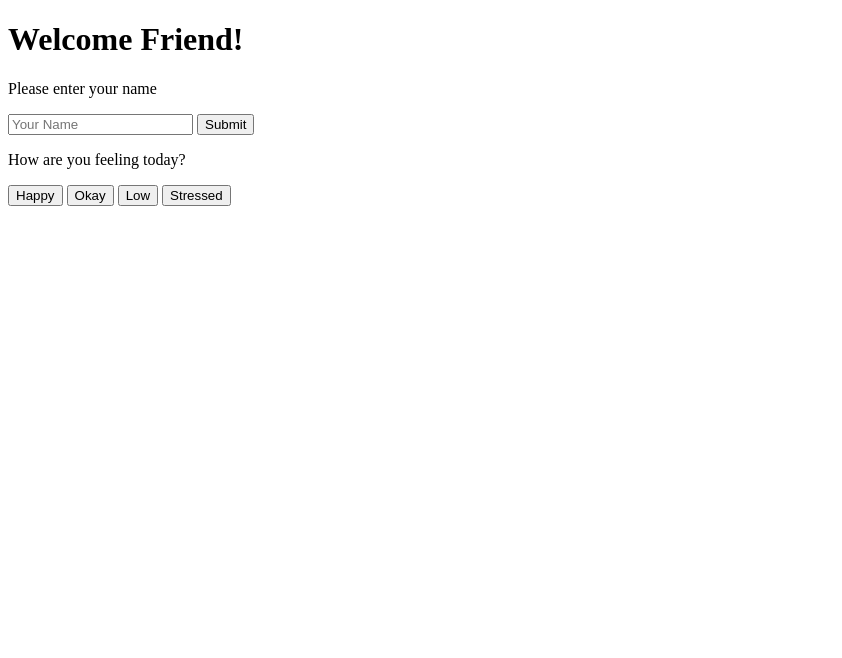
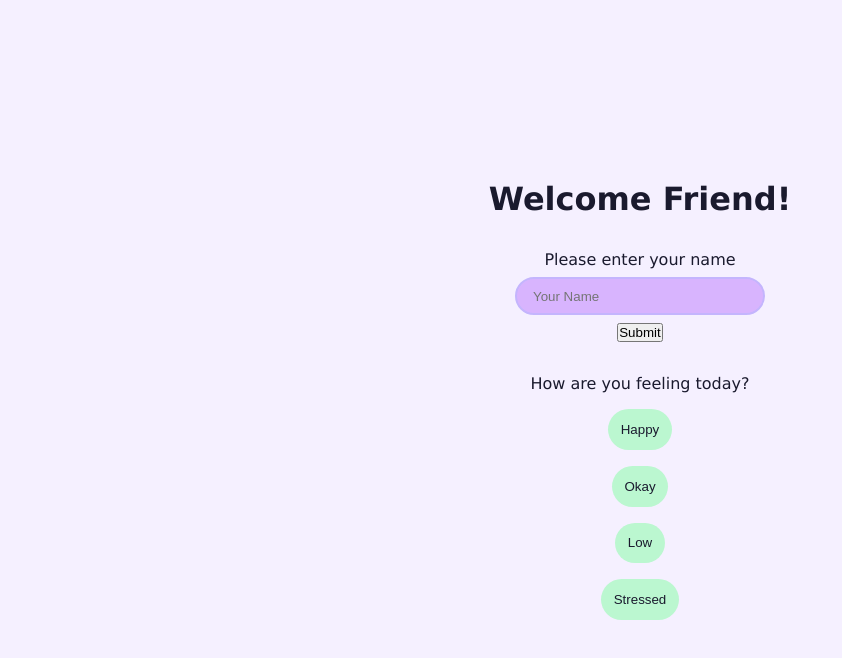
Before and after one commit to Quenskelia/Mental-Health-app, a website: page public/index.html in a window 1280 px wide. Shown: the whole page, without its empty margins (0-842 px from the left). Drawn offline with Linux system fonts and the light colour scheme.

Commit message:
Added some CSS to the index.html page. I added the start to the css styling for the first page. I also made sure to link the sytle sheet in the index.html file itself.

```diff
--- a/public/index.html
+++ b/public/index.html
@@ -4,6 +4,7 @@
     <meta charset="UTF-8">
     <meta name="viewport" content="width=device-width, initial-scale=1.0">
     <title>Mental Health App</title>
+    <link rel="stylesheet" href="style.CSS">
 </head>
 <body>
     <main>
--- /dev/null
+++ b/public/style.CSS
@@ -0,0 +1,80 @@
+*{
+    margin: 0;
+    padding: 0;
+    box-sizing: border-box;
+}
+
+body {
+    display: flex;
+    justify-content: center;
+    align-items: center;
+    min-height: 100vh;
+    background-color: #F5F0FF;
+    font-family:'Lucida Sans', 'Lucida Sans Regular', 'Lucida Grande', 'Lucida Sans Unicode', Geneva, Verdana, sans-serif;
+    color: #1A1A2E;
+
+}
+
+main {
+    display: flex;
+    flex-direction: column;
+    align-items: center;
+    gap: 2rem;
+}
+
+.title{
+    display: flex;
+    flex-direction: column;
+
+}
+
+.enter-name{
+    display: flex;
+    flex-direction: column;
+    align-items: center;
+    gap: 0.5rem;
+}
+
+#name {
+    background-color:#D8B4FE;
+    border: 2px solid #C4B5FD;
+    border-radius: 25px;
+    padding: 0.6rem 1rem;
+    width: 250px;
+}
+
+#name:focus {
+    outline: none;
+    border-color: #A7F3D0;
+}
+
+.name-input{
+    display: flex;
+    flex-direction: column;
+}
+
+.moods{
+    display: flex;
+    flex-direction: column;
+    align-items: center;
+    gap: 1rem;
+}
+
+.mood-input{
+    display: flex;
+    flex-direction: column;
+}
+
+.mood-buttons{
+    background-color:#BBF7D0;
+    color:#1A1A2E;
+    border: none;
+    border-radius: 25px;
+    padding: 0.8rem;
+    cursor: pointer;
+    width: auto;
+}
+
+.mood-buttons:hover {
+    background-color: #A7F3D0;
+}
```
Also changed, not shown: public/front-page.CSS (deleted).
